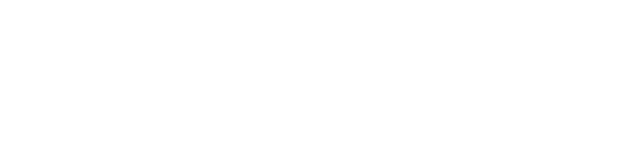
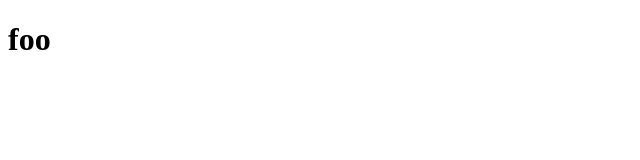
Before and after one commit to kvnloughead/web_project_1, a plain HTML site: page index.html in a window 1280 px wide. Shown: the full height of the page, 0-640 px from the left. Drawn offline with Linux system fonts and the light colour scheme.

Commit message:
First commit

```diff
--- a/index.html
+++ b/index.html
@@ -3,12 +3,14 @@
 <head>
     <meta charset="UTF-8">
     <meta name="viewport" content="width=device-width, initial-scale=1.0">
+    <link rel="stylesheet" src="styles/style.css">
     <title>Learning how to learn</title>
 </head>
 <body>
     <div class="page">
         <header class="header">
-
+          <div class="logo logo_place_header"></div>
+          <h1 class="header__title">foo</h1>
         </header>
         <main class="content">
             <section class="description">
--- /dev/null
+++ b/styles/header.css
@@ -0,0 +1,18 @@
+.header {
+  height: 100vh;
+  min-height: 600px;
+  max-height: 756px;
+  /* parameters for the header section */
+}
+
+.header__title {
+  font-size: 102px;
+  line-height: 96px;
+  color: red;
+}
+
+/* here we have two examples of selectors in order to remind you how to set styles for elements */
+.header__square-pic {
+  height: 568px;
+  width: 568px;
+}
--- a/styles/style.css
+++ b/styles/style.css
@@ -1,3 +1,7 @@
+@import url('logo.css');
+@import url('header.css');
+@import url('table.css');
+
 .page {
     min-width: 1100px;
     /* we don't know how to make mobile versions of websites yet, */
@@ -9,23 +13,8 @@
     font-family: 'Helvetica Neue', Arial, sans-serif;
 }
 
-.header {
-    height: 100vh;
-    min-height: 600px;
-    max-height: 756px;
-    /* parameters for the header section */
+.header__title {
+    font-size: 102px;
+    line-height: 96px;
+    color: red;
 }
-
-/* here we have two examples of selectors in order to remind you how to set styles for elements */
-.header__square-pic {
-    height: 568px;
-    width: 568px;
-}
-
-/* including elements with key-value modifiers */
-.table__cell_theme_dark {
-    width: 200px;
-    color: white;
-    margin-right: 0;
-    margin-top: 80px;
-}
```
Also changed, not shown: styles/logo.css (added, +11 -0 lines), styles/table.css (added, +8 -0 lines).
